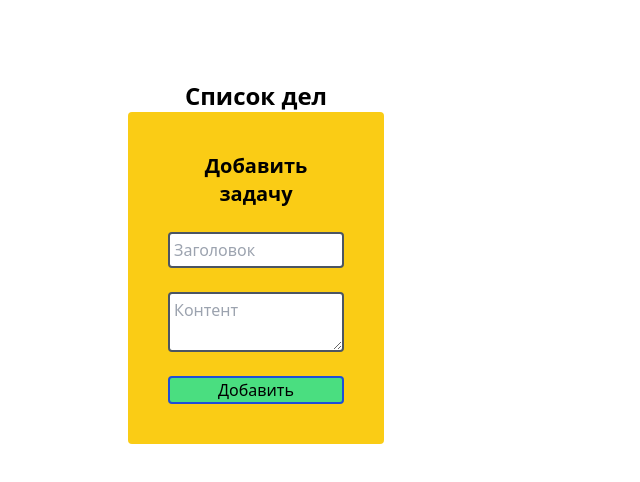
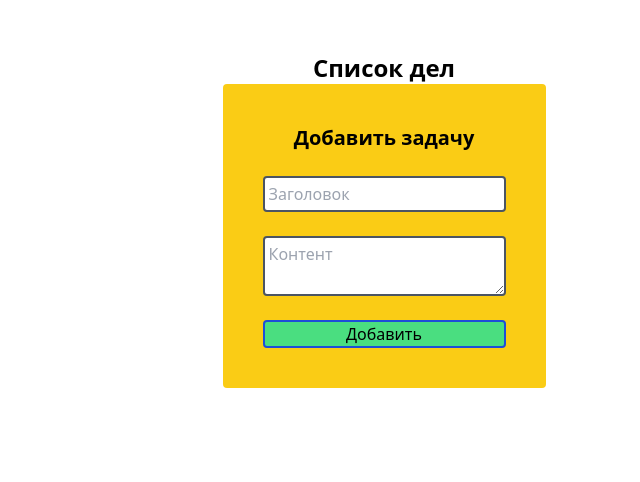
Before and after one commit to aStormspirit/todo-next, a Next.js app: page / in a window 1280 px wide. Shown: the part 316-798 px from the top of the page, without its empty margins (640-1280 px from the left). Built offline with nearby package versions, Linux system fonts and the light colour scheme; no server answers; the database is empty.

Commit message:
styles-mobile

```diff
--- a/pages/index.tsx
+++ b/pages/index.tsx
@@ -99,11 +99,11 @@ const Home: NextPage = ({notes}: any) => {
   }
 
   return (
-    <div className="grid grid-cols-5 grid-rows-3">
-      <div className='col-span-2'>
+    <div className="grid grid-cols-5 grid-rows-2">
+      <div className='col-span-5 md:col-span-2'>
         <Todolist notes={notes} deleteNote={deleteNote} openModal={openModal}/>
       </div>
-      <div className='col-start-4 row-start-2'>
+      <div className='col-span-5 md:col-start-4 row-start-2'>
         <h1 className='text-center font-bold text-2xl mt-4'>Список дел</h1>
         <form onSubmit={handleSubmit(onSubmit)} className='w-auto min-w[25%] max-w-min mx-auto space-y-6 flex flex-col items-strech bg-yellow-400 p-10 rounded'>
           <h2 className='text-center font-bold text-xl'>Добавить задачу</h2>
```
